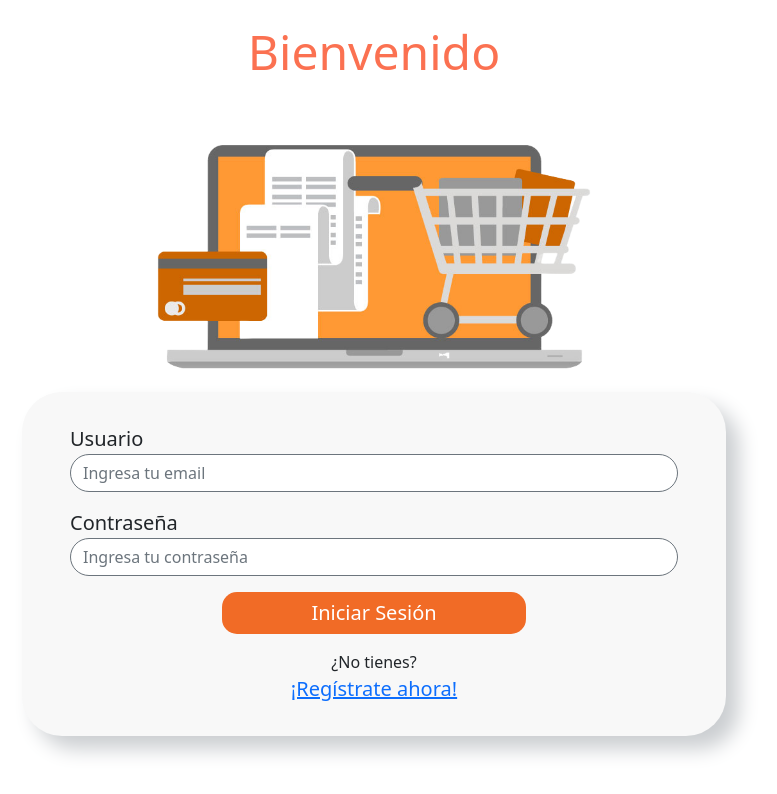
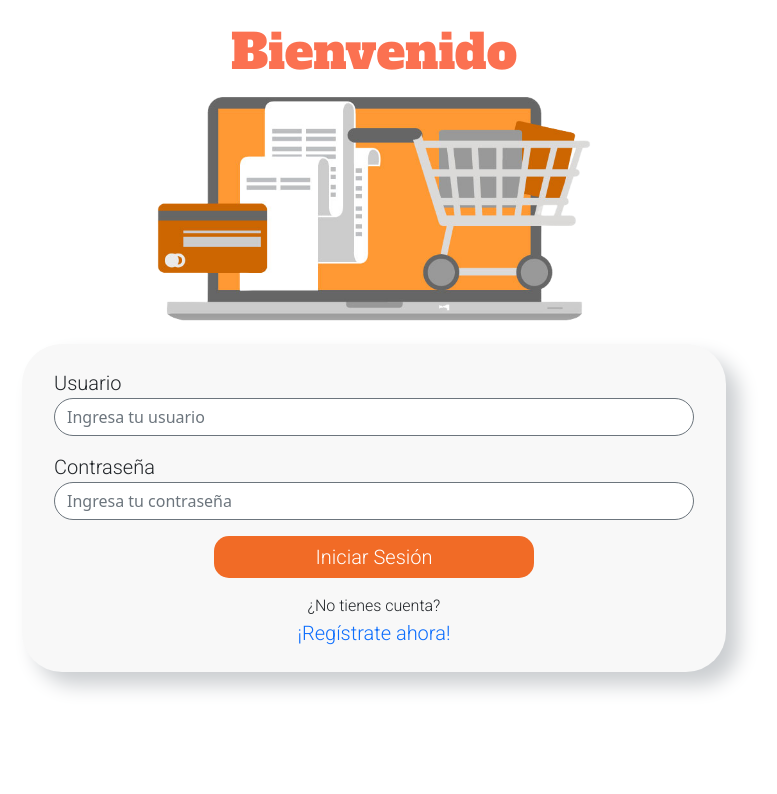
Before and after one commit to BitzyG/Cart_Shopping, an Angular app: page /login in a window 1280 px wide. Shown: the top 794 px of the page, without its empty margins (266-1043 px from the left). Built offline with nearby package versions, Linux system fonts and the light colour scheme; no server answers.

Commit message:
config to get user API, create home component

```diff
--- a/src/app/app-routing.module.ts
+++ b/src/app/app-routing.module.ts
@@ -1,12 +1,13 @@
 import { NgModule } from '@angular/core';
 import { RouterModule, Routes } from '@angular/router';
+import { HomeComponent } from './components/home/home.component';
 import { LoginComponent } from './components/login/login.component';
 
 const routes: Routes = [
   {path : '', redirectTo: 'login', pathMatch: 'full'},
   {path : 'login', component: LoginComponent},
+  {path : 'home', component: HomeComponent},
   // {path : 'SignUp', component: RegistrationComponent},
-  // {path : 'home', component: HomeComponent},
   {path : '**', redirectTo: 'login', pathMatch: 'full'},
 ];
 
--- /dev/null
+++ b/src/app/components/home/home.component.html
@@ -0,0 +1 @@
+<p>home works!</p>
--- /dev/null
+++ b/src/app/components/home/home.component.ts
@@ -0,0 +1,15 @@
+import { Component, OnInit } from '@angular/core';
+
+@Component({
+  selector: 'app-home',
+  templateUrl: './home.component.html',
+  styleUrls: ['./home.component.sass']
+})
+export class HomeComponent implements OnInit {
+
+  constructor() { }
+
+  ngOnInit(): void {
+  }
+
+}
--- a/src/app/components/login/login.component.html
+++ b/src/app/components/login/login.component.html
@@ -1,6 +1,6 @@
 <!-- <p>login works!</p> -->
 <section class="mt-3">
-  <p class="welcome text-center">Bienvenido</p>
+  <p class="welcome text-center mt-3">Bienvenido</p>
   <figure>
     <img src="../../../assets/imagelogin.png" alt="Icon logo" class="logo-home mx-auto d-block">
   </figure>
@@ -15,7 +15,7 @@
       <div class="form-group">
         <label for="exampleInputEmail1" class="text fs-5">Usuario</label>
         <input type="email" class="form-control mb-3 border border-secondary rounded-pill borderInput" autocomplete="on"
-          id="exampleInputEmail1" aria-describedby="emailHelp" placeholder="Ingresa tu email" ><!--[(ngModel)]="user.email"
+          id="exampleInputEmail1" aria-describedby="emailHelp" placeholder="Ingresa tu usuario" ><!--[(ngModel)]="user.email"
           name="email" -->
       </div>
       <div class="form-group">
@@ -27,14 +27,14 @@
 
       <section class="col mt-3">
         <div class="mx-auto d-block text-center mb-3">
-          <button type="button" class="btn btn-primary fs-5" style="width: 50%">Iniciar Sesión</button> <!-- (click)="LogIn()"-->
+          <button type="button" class="btn btn-primary fs-5 text" style="width: 50%">Iniciar Sesión</button> <!-- (click)="LogIn()"-->
           <!-- routerLink="/home" -->
         </div>
         <!-- <div class="mx-auto d-block text-center mb-3 ">
           <button type="button" class="btn btn-primary btnGoogle" style="width: 50%" >Sign in with Google</button>
         </div> -->
-        <div class="mx-auto d-block text-center">
-          <span>¿No tienes?<a href="#/register" id="linkRegister" class="link mx-auto d-block col-sm-6 fs-5"
+        <div class="mx-auto d-block text-center text">
+          <span>¿No tienes cuenta?<a href="#/register" id="linkRegister" class="link mx-auto d-block col-sm-6 fs-5"
               routerLink="/SignUp">¡Regístrate ahora!</a></span>
         </div>
       </section>
--- a/src/app/components/login/login.component.sass
+++ b/src/app/components/login/login.component.sass
@@ -4,18 +4,25 @@ $coral: #FB7151
 $orange: #F16B26
 $blue: #0E84F6
 
+/* FONTS */
+$font-main: 'Alfa Slab One', cursive
+$font-secundary: 'Roboto', sans-serif
+
 .welcome
+  font-family: $font-main
   color: $coral
   font-size: 3rem
-  font-weigth: bold
+
+.text
+  font-family: $font-secundary
 
 .logo-home
-  margin-top: 3rem
+  margin-top: -1rem
   height: 30vh
 
 .custom-form
   background: rgba(255, 255, 255, 0.15)
-  padding: 2rem 3rem
+  padding: 1.5rem 2rem
   border-radius: 2.5rem
   background-color: $gray
   box-shadow: 13px 13px 20px #cbced1, -13px -13px 20px #ffffff
@@ -25,6 +32,11 @@ $blue: #0E84F6
   border: none
   border-radius: 15px
 
+.btn:hover
+  background-color: $coral
+
+a
+  text-decoration: none
 
 @media (min-width: 320px) and (max-width: 660px)
   .custom-form
--- a/src/app/components/login/login.component.ts
+++ b/src/app/components/login/login.component.ts
@@ -1,4 +1,5 @@
 import { Component, OnInit } from '@angular/core';
+import { ApiService } from 'src/app/service/api.service';
 
 @Component({
   selector: 'app-login',
@@ -7,16 +8,32 @@ import { Component, OnInit } from '@angular/core';
 })
 export class LoginComponent implements OnInit {
 
-  user={
-    email: '',
-    password: '',
-    phone: '',
-    code: '',
+  // user={
+  //   email: '',
+  //   password: '',
+  //   phone: '',
+  //   code: '',
+  // }
+
+  user: any = [];
+
+  constructor(private api: ApiService) { }
+
+  ngOnInit(): void {
+    this.userLogn()
   }
 
-  constructor() { }
-
-  ngOnInit(): void {
+  userLogn() {
+    this.api.userAPI()
+      .subscribe(data => {
+        console.log(data);
+        // for (const d of (data as any)) {
+        //   this.user.push({
+        //     username: d.name,
+        //     price: d.price
+        //   });
+        // }
+      });
   }
 
 }
--- /dev/null
+++ b/src/app/service/api.service.ts
@@ -0,0 +1,18 @@
+import { Injectable } from '@angular/core';
+import { HttpClient } from '@angular/common/http';
+import { Observable, throwError } from 'rxjs';
+import { catchError, retry } from 'rxjs/operators';
+
+@Injectable({
+  providedIn: 'root'
+})
+export class ApiService {
+
+  constructor(private http: HttpClient) { }
+
+  userAPI() {
+    const localUrl = 'https://fakestoreapi.com/users';
+    return this.http.get(localUrl);
+  }
+
+}
--- a/src/index.html
+++ b/src/index.html
@@ -10,6 +10,10 @@
   <script src="https://kit.fontawesome.com/971ef92afb.js" crossorigin="anonymous"></script>
   <!--Bootstrap-->
   <link href="https://cdn.jsdelivr.net/npm/bootstrap@5.1.1/dist/css/bootstrap.min.css" rel="stylesheet" integrity="sha384-F3w7mX95PdgyTmZZMECAngseQB83DfGTowi0iMjiWaeVhAn4FJkqJByhZMI3AhiU" crossorigin="anonymous">
+  <!--GoogleFonts-->
+  <link rel="preconnect" href="https://fonts.googleapis.com">
+  <link rel="preconnect" href="https://fonts.gstatic.com" crossorigin>
+  <link href="https://fonts.googleapis.com/css2?family=Alfa+Slab+One&family=Roboto:wght@300&display=swap" rel="stylesheet">
 </head>
 <body>
   <app-root></app-root>
--- a/src/styles.sass
+++ b/src/styles.sass
@@ -2,3 +2,7 @@
 $gray: #F8F8F8
 $coral: #FB7151
 $orange: #F16B26
+
+/* FONTS */
+$font-main: 'Alfa Slab One', cursive
+$font-secundary: 'Roboto', sans-serif
```
Also changed, not shown: src/app/app.module.ts (+6 -2 lines), src/app/components/home/home.component.sass (added), 2 other files (tests, documents, lock files or other folders).
